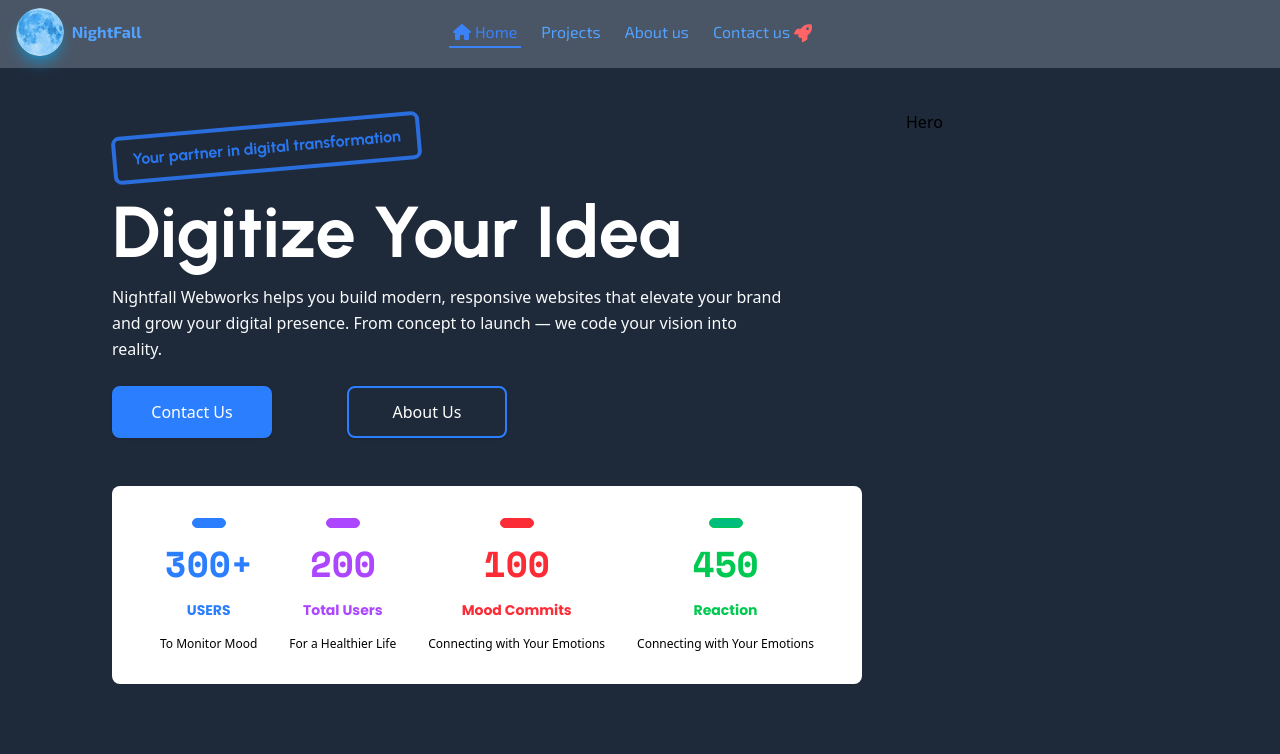
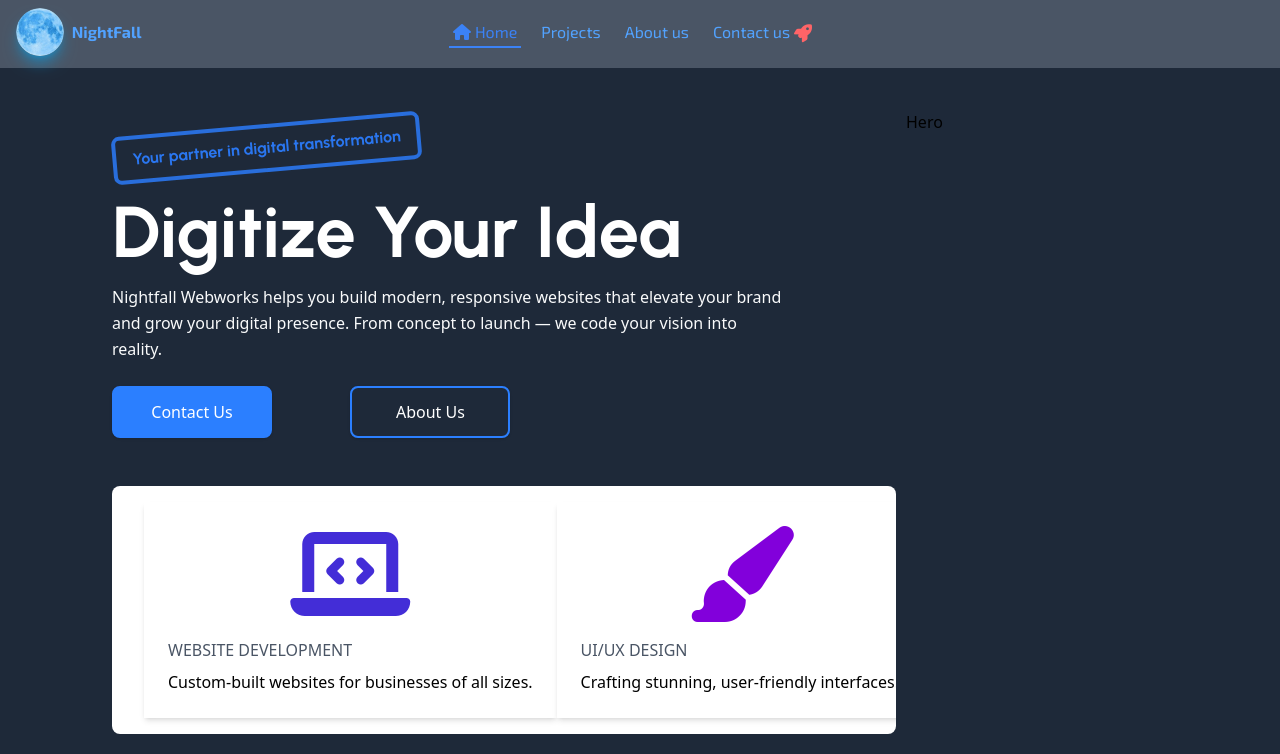
Before and after one commit to KlasniMisho123/NightFall, a Next.js app: page / in a window 1280 px wide. Shown: the top 754 px of the page. Built offline with nearby package versions, Linux system fonts and the light colour scheme.

Commit message:
services commit

```diff
--- a/components/Hero.jsx
+++ b/components/Hero.jsx
@@ -50,32 +50,36 @@ export default function Hero() {
 
               {/* <StatCard /> */}
               {/* RESPONSIVE */}
-              <div className='flex flex-col gap-4 items-center px-1 py-4 min-w-[100px] totalStatsOne md:px-2 lg:px-4 '>
-                <div className='border-1 border-blue-500  bg-blue-500 px-4 py-1 rounded-lg '> </div>
-                <h2 className={'text-4xl text-blue-500 italic ' + mono.className}> 300+ </h2>
-                <h3 className={'text-sm text-blue-500 ' + poppins.className} > USERS </h3>
-                <h4 className={'text-xs '}> To Monitor Mood </h4>
+              <div className="p-6 flex flex-col justify-between bg-white shadow-md">
+                <i className="fa-solid fa-laptop-code text-8xl text-indigo-700 text-center"></i>
+                <div className="flex flex-col gap-2 mt-4">
+                  <p className="text-gray-600">WEBSITE DEVELOPMENT</p>
+                  <p>Custom-built websites for businesses of all sizes.</p>
+                </div>
               </div>
 
-              <div className='flex flex-col gap-4 items-center px-1  py-4 min-w-[100px] totalStatsOne md:px-2 lg:px-4 '>
-                <div className='border-1 border-purple-500  bg-purple-500 px-4 py-1 rounded-lg '> </div>
-                <h2 className={'text-4xl text-purple-500 italic ' + mono.className}> 200 </h2>
-                <h3 className={'text-sm text-purple-500 ' + poppins.className}> Total Users </h3>
-                <h4 className={'text-xs '}> For a Healthier Life </h4>
+              <div className="p-6 flex flex-col justify-between bg-white shadow-md">
+                <i className="fa-solid fa-paint-brush text-8xl text-purple-700 text-center"></i>
+                <div className="flex flex-col gap-2 mt-4">
+                  <p className="text-gray-600">UI/UX DESIGN</p>
+                  <p>Crafting stunning, user-friendly interfaces.</p>
+                </div>
               </div>
 
-              <div className='flex flex-col gap-4 items-center px-1 py-4 min-w-[100px] totalStatsOne md:px-2 lg:px-4 '>
-                <div className='border-1 border-red-500  bg-red-500 px-4 py-1 rounded-lg '> </div>
-                <h2 className={'text-4xl text-red-500 italic ' + mono.className}> 100 </h2>
-                <h3 className={'text-sm text-red-500 ' + poppins.className}>  Mood Commits  </h3>
-                <h4 className={'text-xs '}> Connecting with Your Emotions </h4>
+              <div className="p-6 flex flex-col justify-between bg-white shadow-md">
+                <i className="fa-solid fa-chart-line text-8xl text-blue-600 text-center"></i>
+                <div className="flex flex-col gap-2 mt-4">
+                  <p className="text-gray-600">SEO OPTIMIZATION</p>
+                  <p>Boost your online presence and search rankings.</p>
+                </div>
               </div>
 
-              <div className='flex flex-col gap-4 items-center px-1 py-4 min-w-[100px] totalStatsOne md:px-2 lg:px-4 '>
-                <div className='border-1 border-green-500  bg-emerald-500 px-4 py-1 rounded-lg '> </div>
-                <h2 className={'text-4xl text-green-500 italic ' + mono.className}> 450 </h2>
-                <h3 className={'text-sm text-green-500 ' + poppins.className}>  Reaction  </h3>
-                <h4 className={'text-xs '}> Connecting with Your Emotions </h4>
+              <div className="p-6 flex flex-col justify-between bg-white shadow-md">
+                <i className="fa-solid fa-headset text-8xl text-gray-700 text-center"></i>
+                <div className="flex flex-col gap-2 mt-4">
+                  <p className="text-gray-600">ONGOING SUPPORT</p>
+                  <p>We maintain and update your website, so you don't have to.</p>
+                </div>
               </div>
           </section>
         </div>
```
